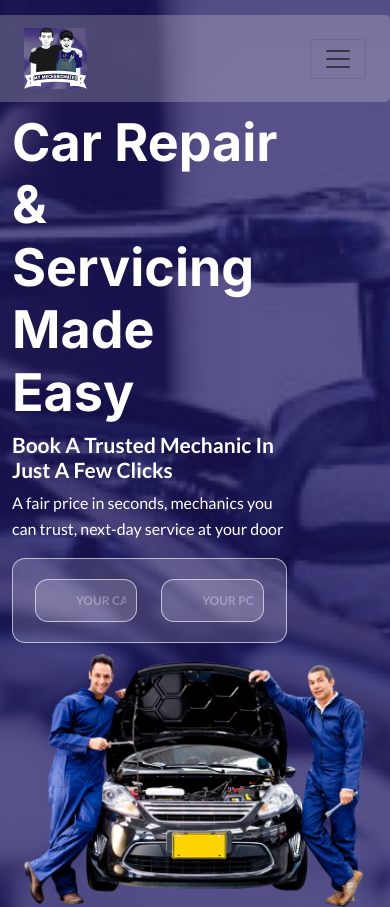
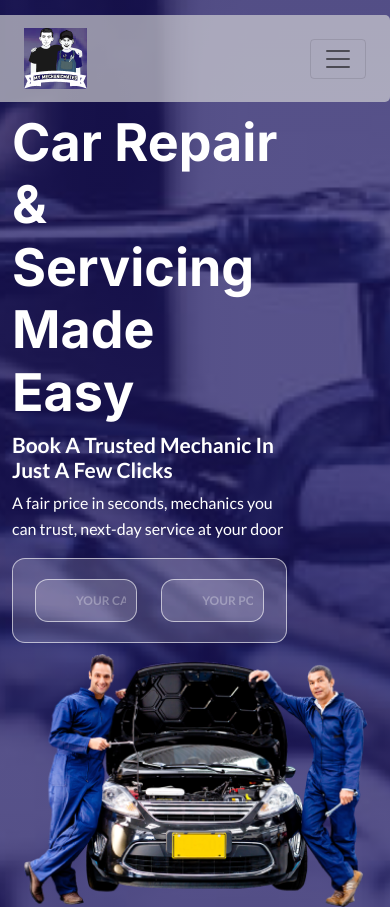
Before and after one commit to abduallahnoorsayket/My-Mechanic-Mate, a plain HTML site: page index.html in a window 390 px wide. Shown: the top 907 px of the page. Drawn offline with nearby package versions, Linux system fonts and the light colour scheme.

Commit message:
nav bg updated

```diff
--- a/assets/css/style.css
+++ b/assets/css/style.css
@@ -414,6 +414,7 @@ p {
     top: 100%;
     left: 0;
     z-index: 10;
+    background: rgba(217, 217, 217, 0.65);
   }
   .nav-btn-group {
     display: none !important;
```
